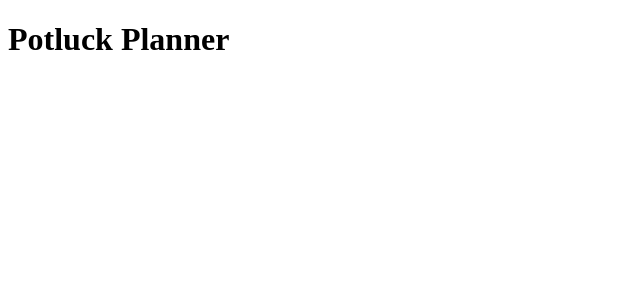
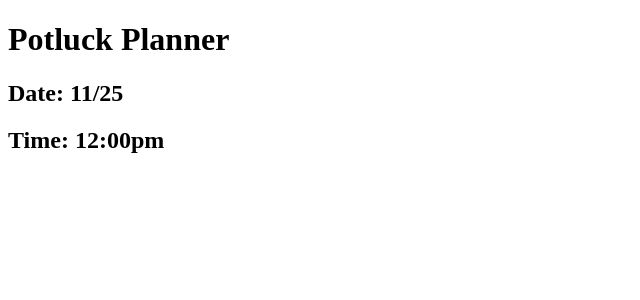
Before and after one commit to BW-PotluckPlanner/FE, a React (Create React App) app: page / in a window 1280 px wide. Shown: the top 300 px of the page, without its empty margins (0-640 px from the left). Built offline with nearby package versions, Linux system fonts and the light colour scheme.

Commit message:
added file for DisplayDate and EditDate Component

```diff
--- a/src/App.js
+++ b/src/App.js
@@ -1,10 +1,12 @@
 import './App.css';
+import DisplayDate from './components/DisplayDate'
 
 function App() {
   return (
     <div className="App">
       <header className="App-header">
         <h1>Potluck Planner</h1>
+        <DisplayDate/>
       </header>
     </div>
   );
--- /dev/null
+++ b/src/components/DisplayDate.js
@@ -0,0 +1,18 @@
+import {useEffect, useState} from 'react';
+
+function DisplayDate() {
+
+  const [date, setDate] = useState({});
+  const getData = () =>{
+    setDate({date: '11/25', time: '12:00pm'})
+  }
+  useEffect(getData, []);
+  return (
+    <div className="date">
+      <h2>Date: {date.date}</h2>
+      <h2>Time: {date.time}</h2>
+    </div>
+  );
+}
+
+export default DisplayDate;
```
Also changed, not shown: src/components/EditDate.js (added), 1 other file (tests, documents, lock files or other folders).
